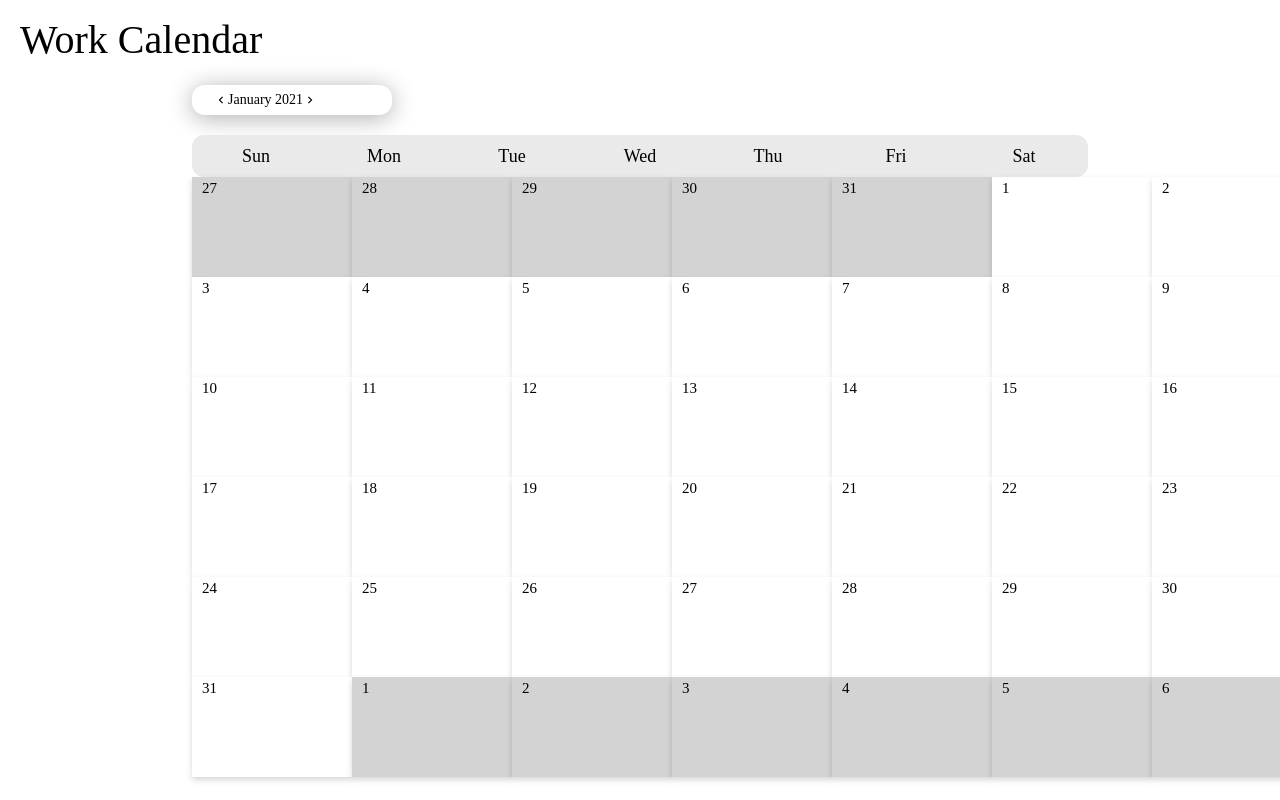
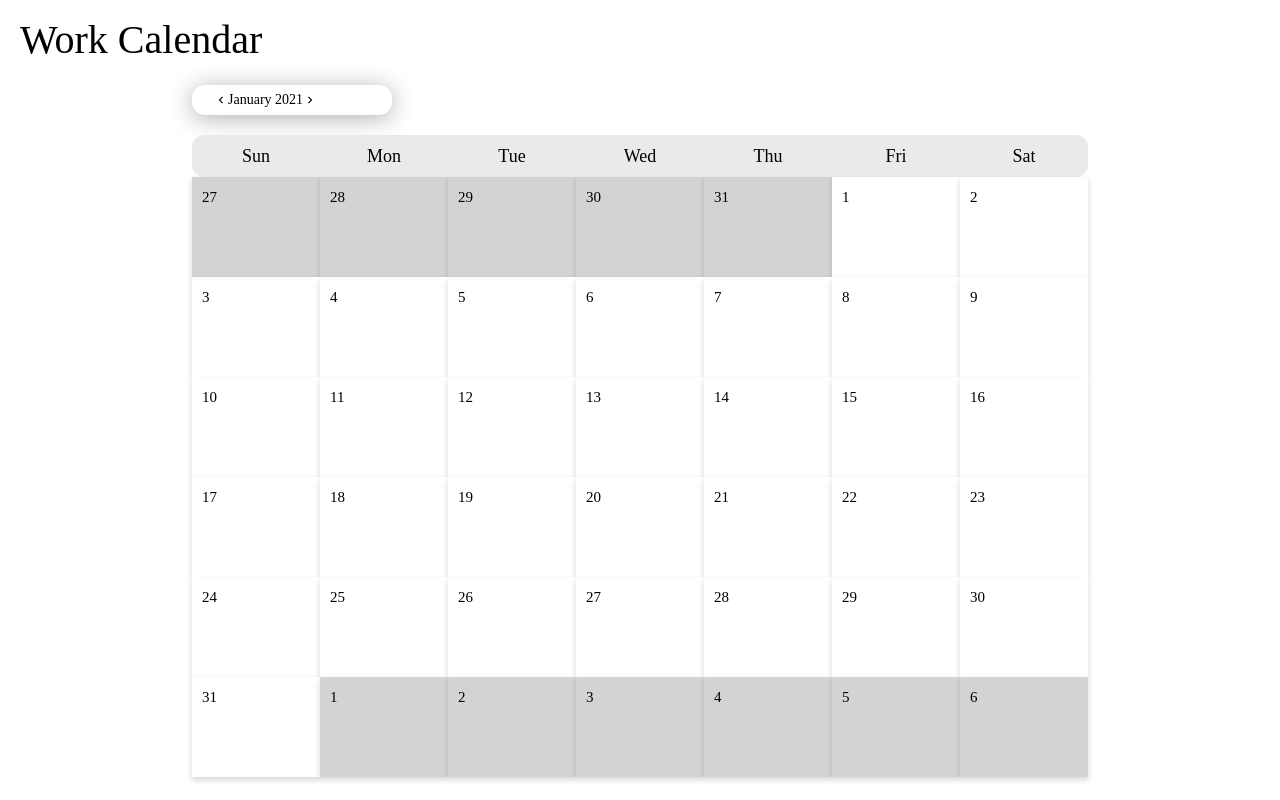
Before and after one commit to JIA-0302/TipTracker, a Next.js app: page /calendar in a window 1280 px wide. Built offline with nearby package versions, Linux system fonts and the light colour scheme.

Commit message:
update Calendar.module.css
fixed days bar width & calendar width ~ should resize properly with screen & days are now aligned over columns

```diff
--- a/styles/Calendar.module.css
+++ b/styles/Calendar.module.css
@@ -22,7 +22,7 @@
 .body {
   top: 0px;
   left: 200px;
-  width: 1120px;
+  width: 100%;
   height: 1120px;
   background: #ffffff 0% 0% no-repeat padding-box;
   opacity: 1;
@@ -128,7 +128,6 @@
   margin-right: 1em;
 }
 .calendar .days {
-  /*text-transform: uppercase;*/
   font-weight: 100;
   color: #000000;
   font-size: 70%;
@@ -143,6 +142,7 @@
 }
 .calendar .body .cell {
   position: relative;
+  display: flex;
   height: 6.25em;
   overflow: hidden;
   cursor: pointer;
@@ -225,7 +225,7 @@
   align-items: center;
   top: 234px;
   left: 426px;
-  width: 1360px;
+  width: 70%;
   height: 15px;
   border-radius: 14px;
   opacity: 1;
```
